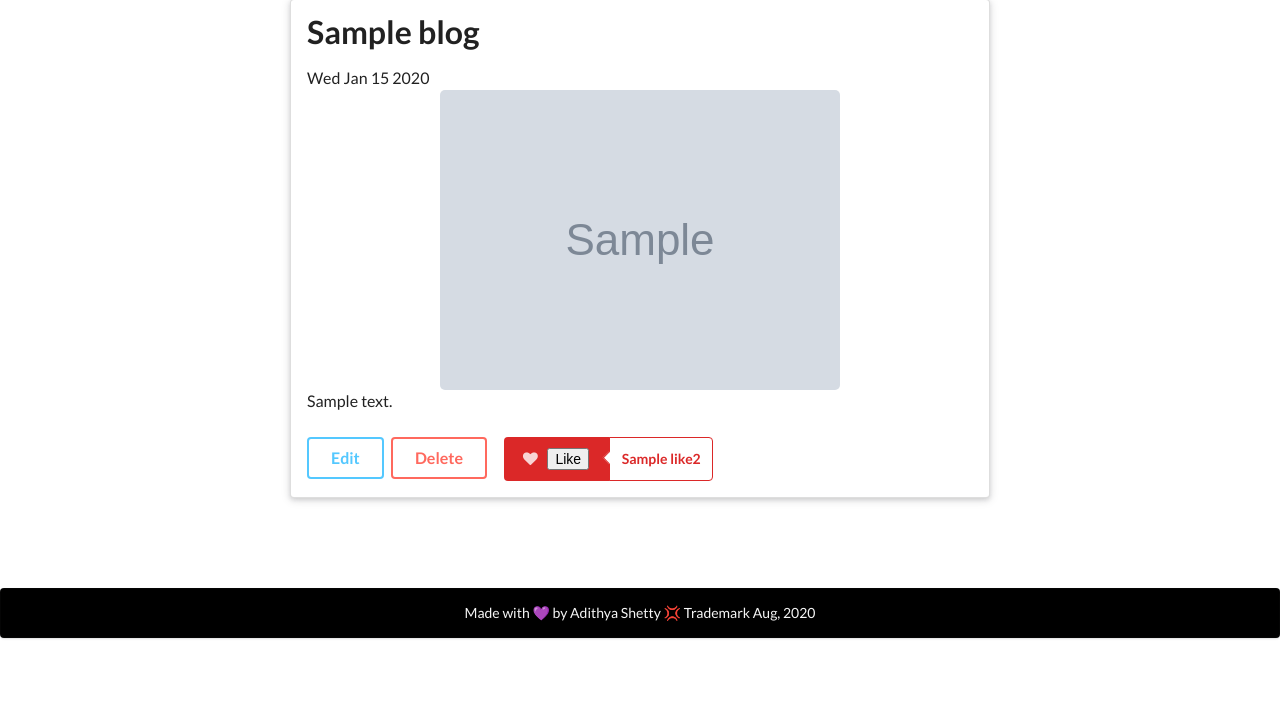
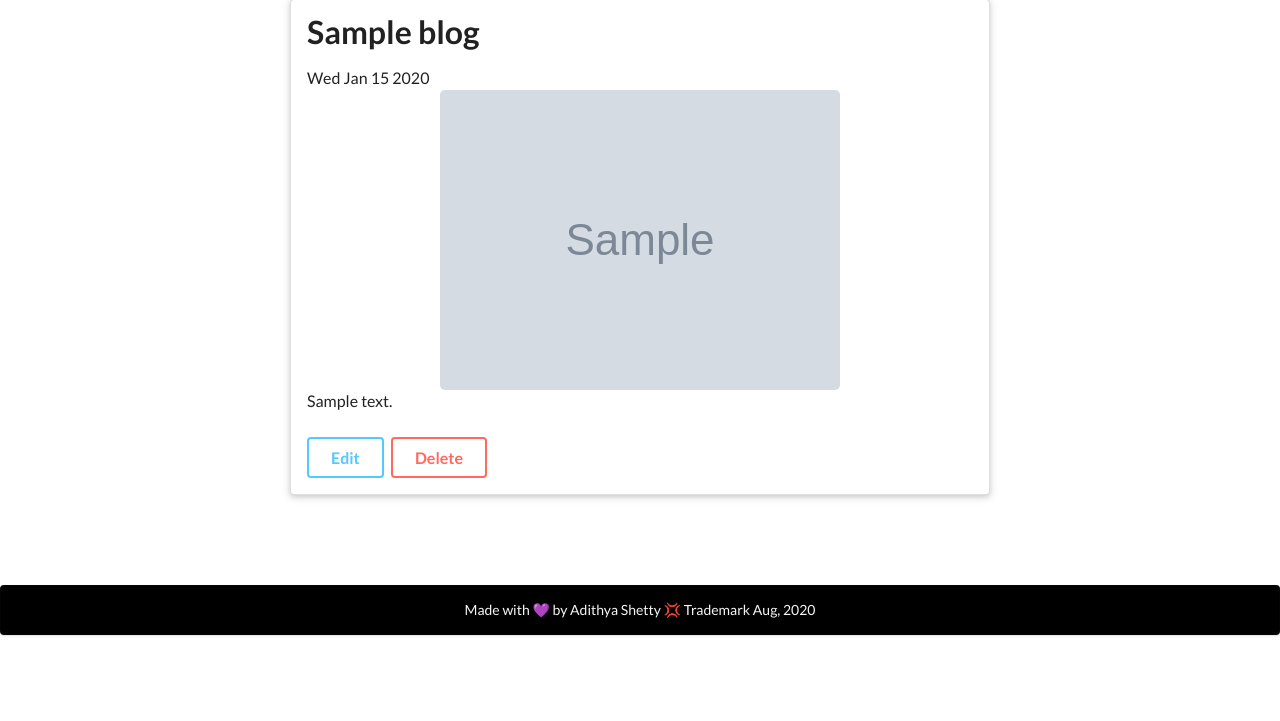
Before and after one commit to Adithya-Shetty100/Blog-App, a Node server app: template views/show.ejs in a window 1280 px wide. Shown: the part 98-819 px from the top of the page. Run offline with Node 20, Linux system fonts and the light colour scheme; the template is opened without the code that fills it: most values are stand-ins (such as "Sample title", 1, 10 or a date in 2020); grey boxes marked "Sample" are stand-in pictures; data that the repository does not hold is empty; some libraries are stand-ins or nearby versions.

Commit message:
Update show.ejs

```diff
--- a/views/show.ejs
+++ b/views/show.ejs
@@ -22,17 +22,6 @@
                 <input type="submit" value="Delete" class="ui red large inverted button">
             </form>
 
-            <form  style="margin-left: 10px;" action="/blogs/<%= blog._id %>?_method=PUT" method="post" id="delete">
-                <div class="ui labeled button" tabindex="0">
-                    <div class="ui red button click">
-                        <i class="heart icon"></i>
-                        <input type="submit" value="Like">
-                    </div>
-                    <a class="ui basic red left pointing label">
-                        <%= blog.like+2 %>
-                    </a>
-                  </div>
-            </form>
             <!-- <button><%= blog.like %> </button> -->
         </div>
     </div>
```
